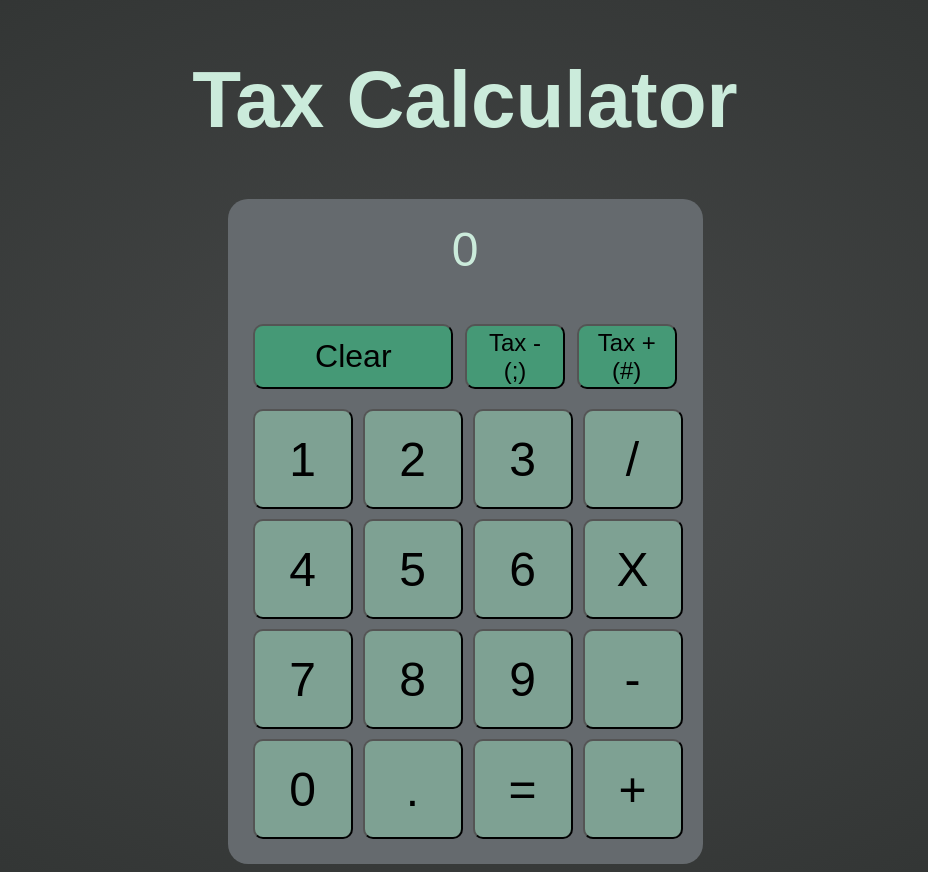
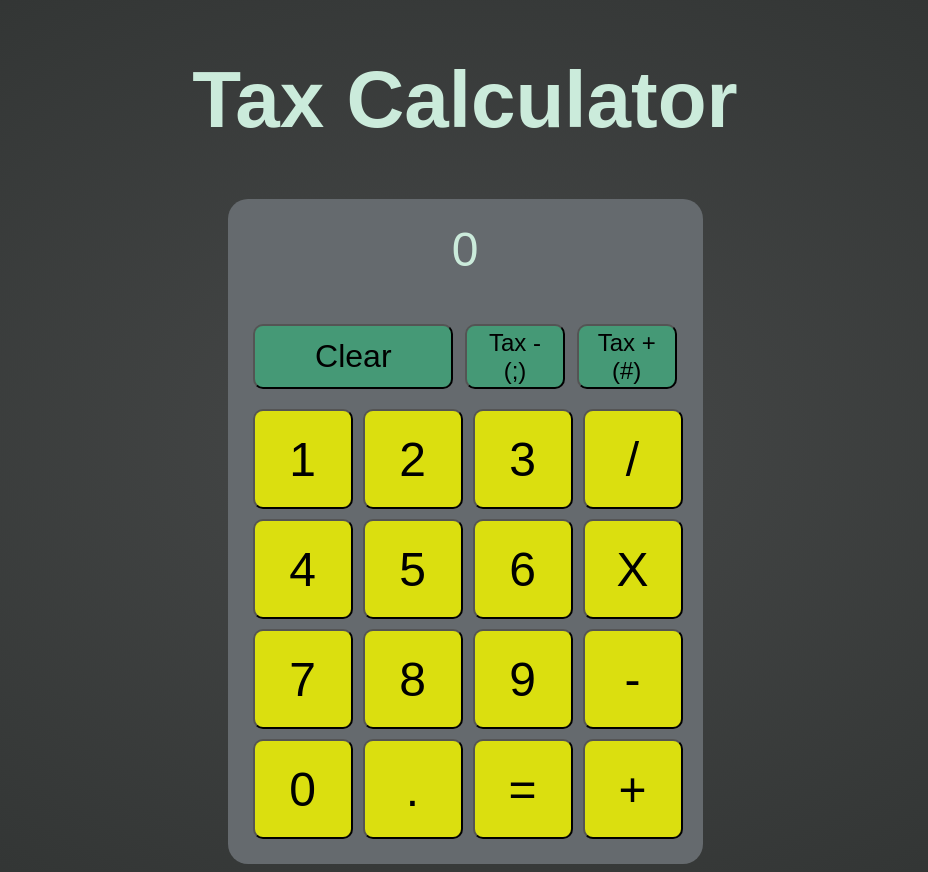
Before and after one commit to JWillett05/react-tax-calculator, a React (Create React App) app: page / in a window 1280 px wide. Shown: the whole page, without its empty margins (175-1103 px from the left). Built offline with nearby package versions, Linux system fonts and the light colour scheme.

Commit message:
Color change

```diff
--- a/src/index.css
+++ b/src/index.css
@@ -43,7 +43,7 @@ body {
 
 
 #button-char{
-  background-color: #7ea193;
+  background-color: #dbdf0f;
   width: 100px;
   height: 100px;
   margin: auto;
```
